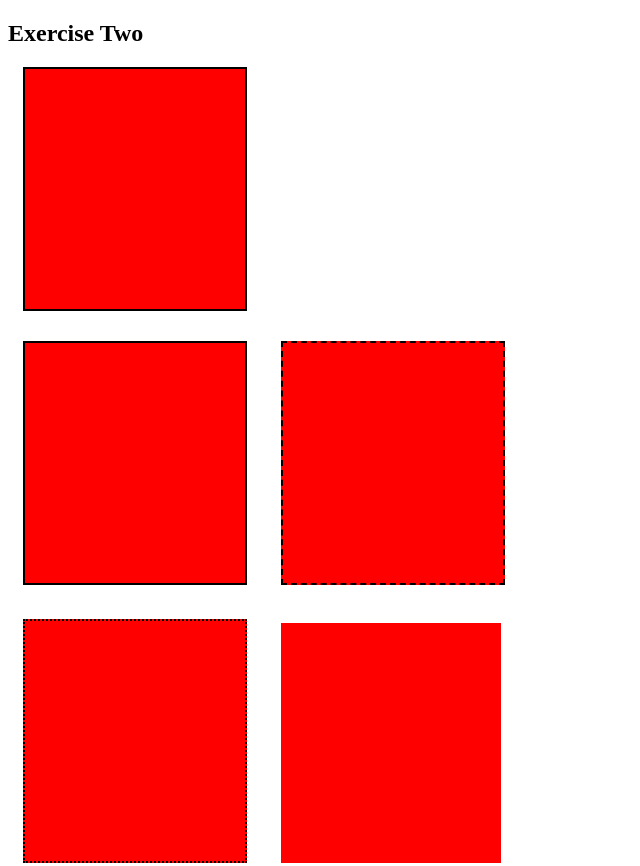
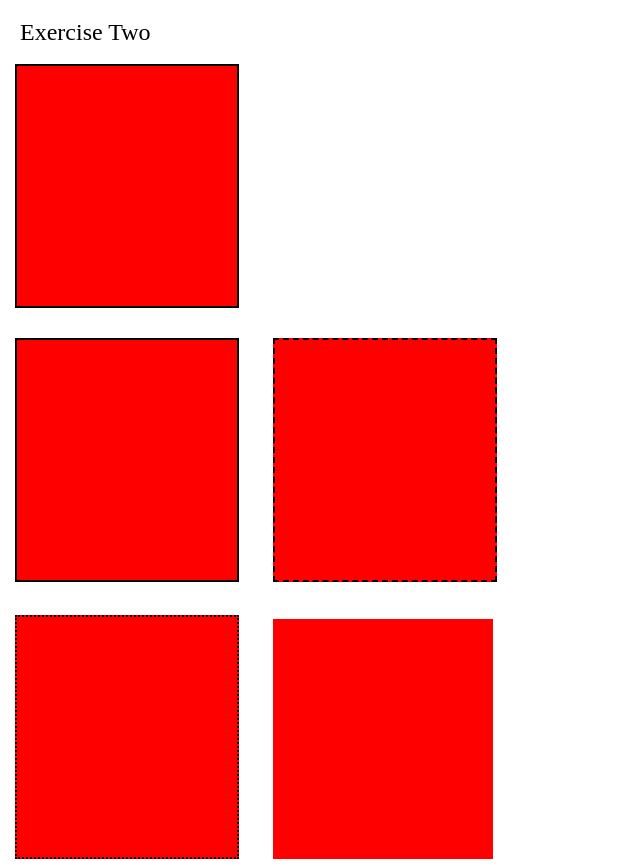
Before and after one commit to shadab-me/box-modal, a plain HTML site: page level2/index.html in a window 1280 px wide. Shown: the top 866 px of the page, without its empty margins (0-640 px from the left). Drawn offline with Linux system fonts and the light colour scheme.

Commit message:
font-size

```diff
--- a/level2/asset/stylesheet/main.css
+++ b/level2/asset/stylesheet/main.css
@@ -1,3 +1,59 @@
+/* http://meyerweb.com/eric/tools/css/reset/
+   v2.0 | 20110126
+   License: none (public domain)
+*/
+
+html, body, div, span, applet, object, iframe,
+h1, h2, h3, h4, h5, h6, p, blockquote, pre,
+a, abbr, acronym, address, big, cite, code,
+del, dfn, em, img, ins, kbd, q, s, samp,
+small, strike, strong, sub, sup, tt, var,
+b, u, i, center,
+dl, dt, dd, ol, ul, li,
+fieldset, form, label, legend,
+table, caption, tbody, tfoot, thead, tr, th, td,
+article, aside, canvas, details, embed,
+figure, figcaption, footer, header, hgroup,
+menu, nav, output, ruby, section, summary,
+time, mark, audio, video {
+	margin: 0;
+	padding: 0;
+	border: 0;
+	font-size: 100%;
+	font: inherit;
+	vertical-align: baseline;
+}
+/* HTML5 display-role reset for older browsers */
+article, aside, details, figcaption, figure,
+footer, header, hgroup, menu, nav, section {
+	display: block;
+}
+body {
+	line-height: 1;
+}
+ol, ul {
+	list-style: none;
+}
+blockquote, q {
+	quotes: none;
+}
+blockquote:before, blockquote:after,
+q:before, q:after {
+	content: '';
+	content: none;
+}
+table {
+	border-collapse: collapse;
+	border-spacing: 0;
+}
+
+
+
+h2{
+    font-size: 24px;
+    margin: 20px;
+}
+
 .zero,
 .one,
 .two,
```
